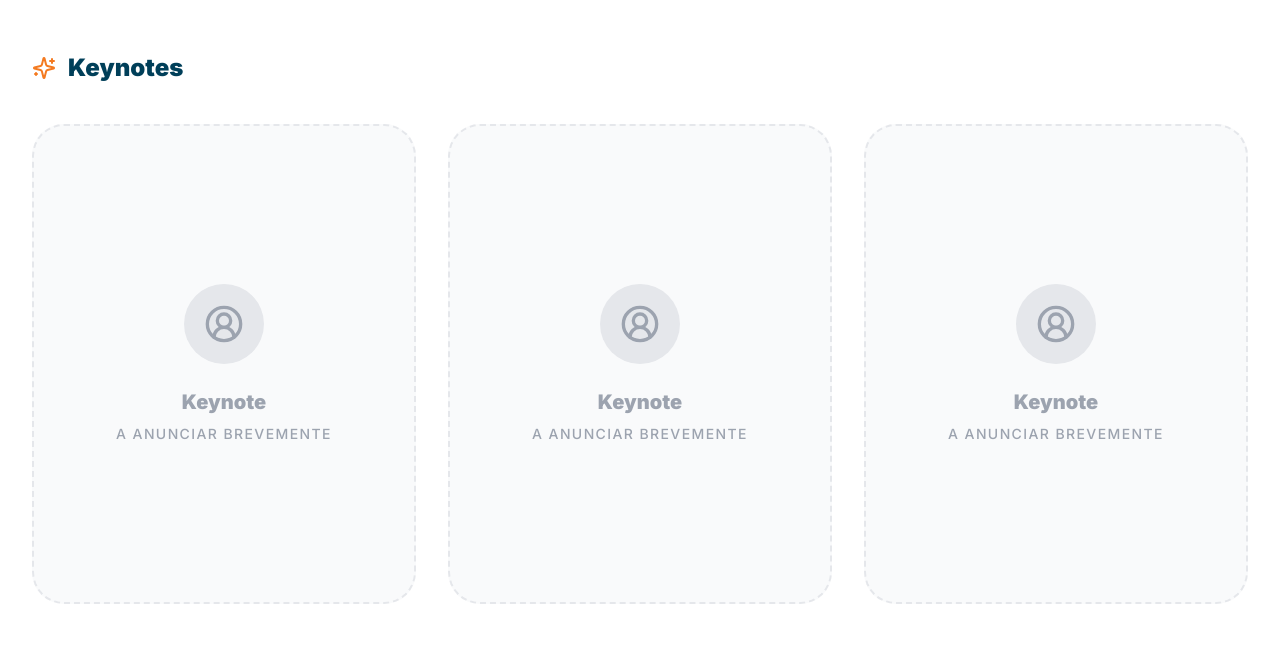
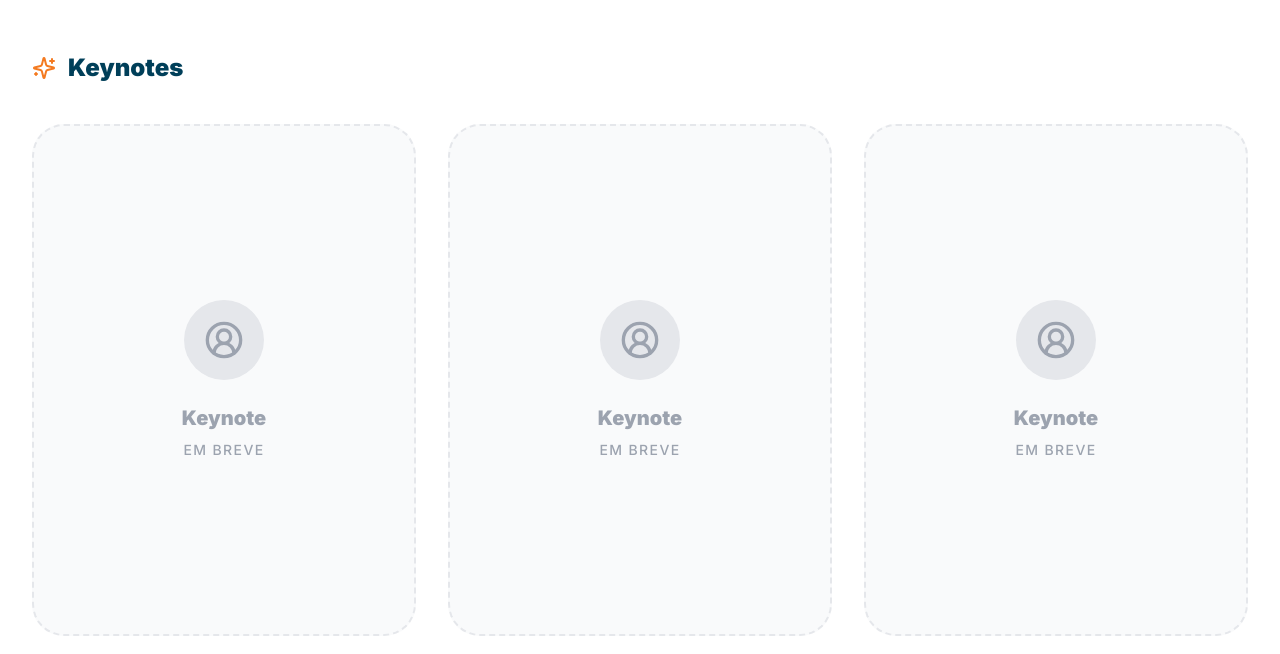
Before and after one commit to tugagilportugal-star/rsg2026, a React (Vite) app: page / in a window 1280 px wide. Shown: the part 6880-7534 px from the top of the page. Built offline with nearby package versions, Linux system fonts and the light colour scheme; no server answers.

Commit message:
Update Speakers.tsx

```diff
--- a/sections/Speakers.tsx
+++ b/sections/Speakers.tsx
@@ -100,18 +100,18 @@ export const Speakers: React.FC = () => {
   const KeynoteCard = ({ data }: { data: SpeakerData }) => {
     if (!data.isRevealed) {
       return (
-        <div className="relative overflow-hidden rounded-[2rem] bg-gray-50 border-2 border-dashed border-gray-200 aspect-[4/5] flex flex-col items-center justify-center text-center p-8 group transition-all duration-300 hover:bg-gray-100">
+        <div className="relative overflow-hidden rounded-[2rem] bg-gray-50 border-2 border-dashed border-gray-200 aspect-[3/4] flex flex-col items-center justify-center text-center p-8 group transition-all duration-300 hover:bg-gray-100">
            <div className="w-20 h-20 bg-gray-200 rounded-full flex items-center justify-center mb-6">
               <UserCircle2 className="w-10 h-10 text-gray-400" />
            </div>
            <h3 className="text-xl font-black text-gray-400 mb-2">Keynote</h3>
-           <p className="text-gray-400 text-sm font-medium uppercase tracking-widest">A anunciar brevemente</p>
+           <p className="text-gray-400 text-sm font-medium uppercase tracking-widest">Em breve</p>
         </div>
       );
     }
 
     return (
-      <div className="group relative overflow-hidden rounded-[2rem] aspect-[4/5] shadow-xl">
+      <div className="group relative overflow-hidden rounded-[2rem] aspect-[3/4] shadow-xl">
         <img
           src={data.image}
           alt={data.name}
```
